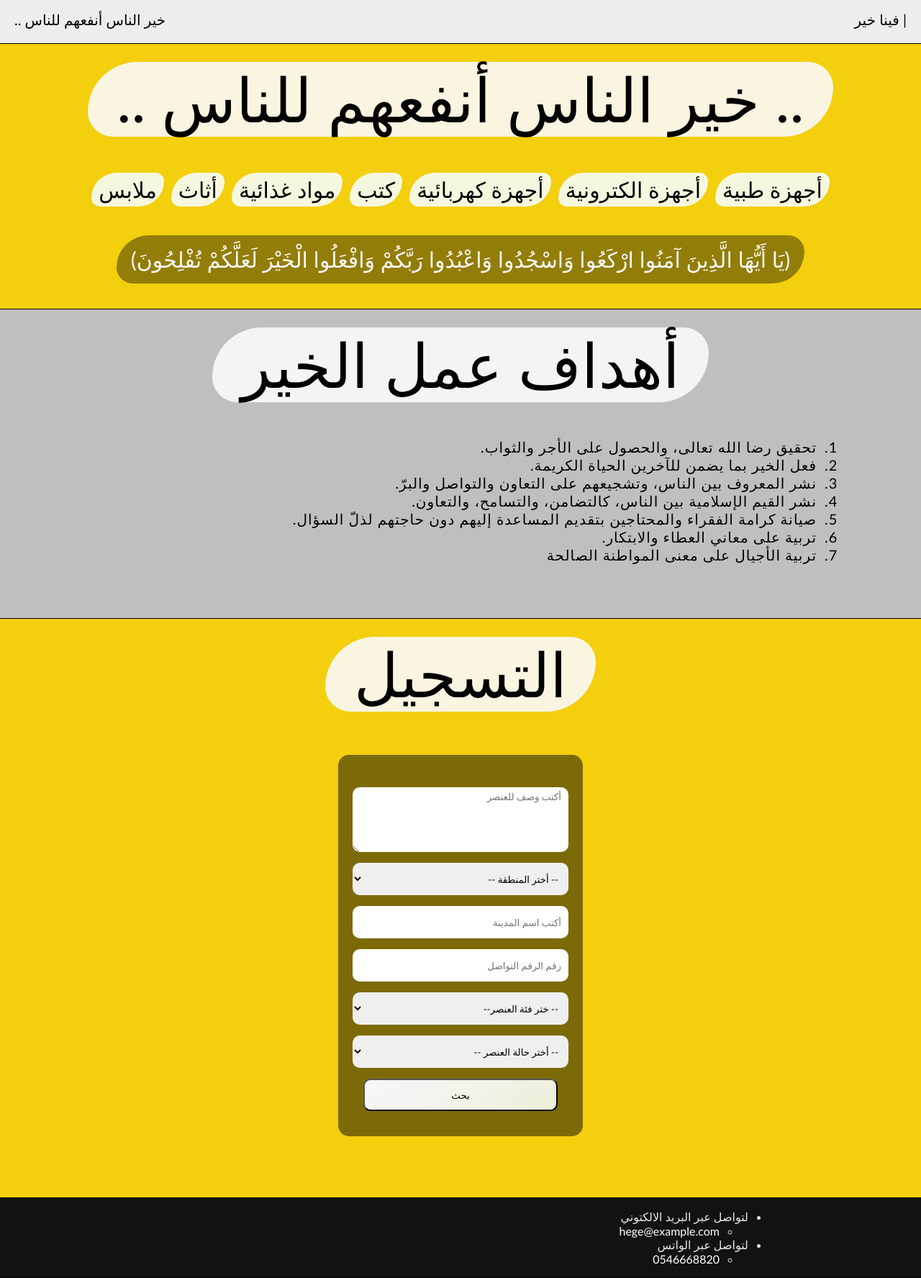
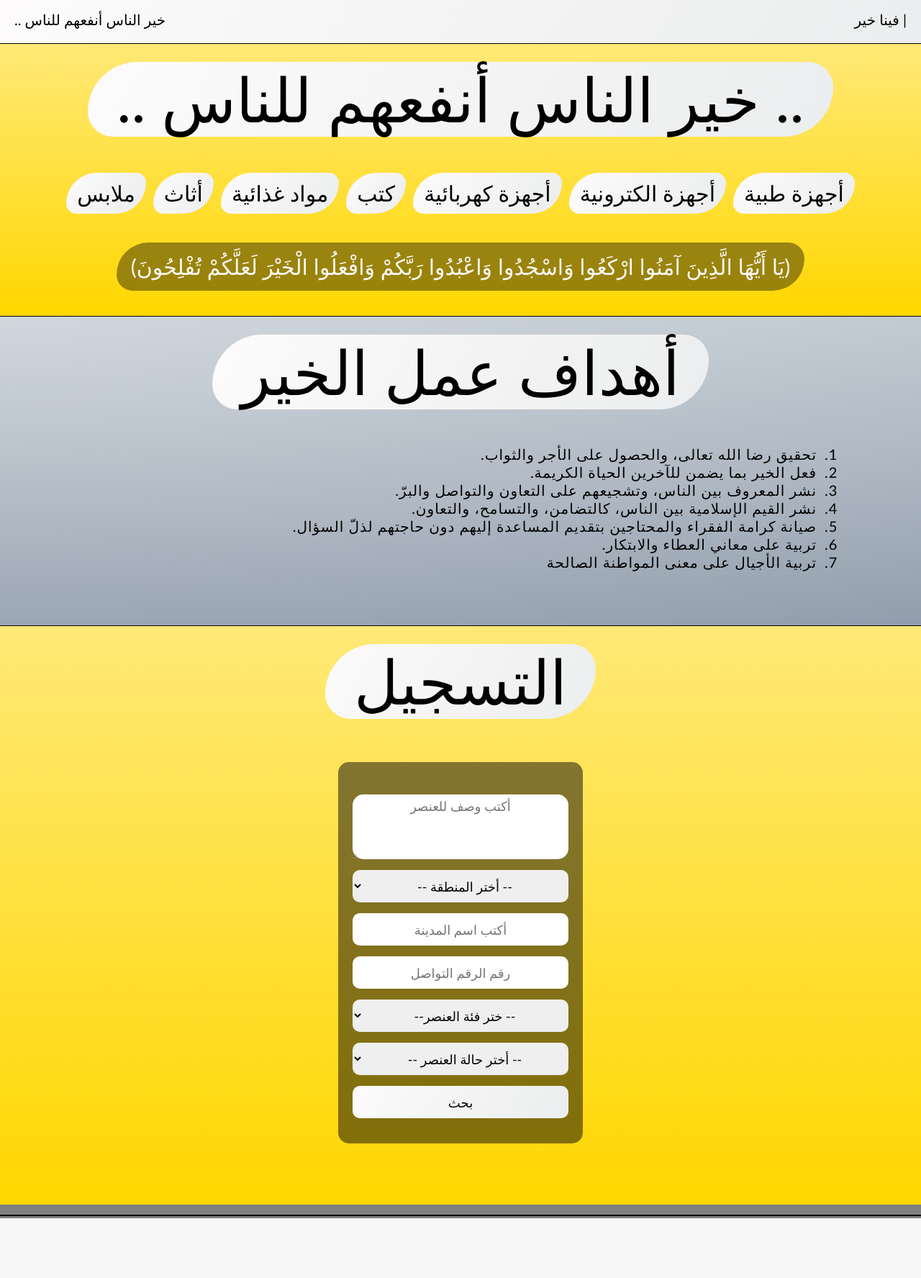
Before and after one commit to hus7sam/w, a PHP site: page / in a window 1280 px wide. Shown: the whole page at 72% size. After the commit the page ends 1693 px from the top, so only its background shows below. Run offline with PHP 8.4, Linux system fonts and the light colour scheme.

Commit message:
done box sreach 1

```diff
--- a/index.php
+++ b/index.php
@@ -64,8 +64,7 @@ if(isset($_POST["itemDesc"])){
 </div>
 
 <div class="head">
-<h1>  .. خير الناس أنفعهم للناس ..
-    </h1>
+<h1>  .. خير الناس أنفعهم للناس ..  </h1>
 
     <a href="dispaly.php">أجهزة طبية </a>
     <a href="index.php"> أجهزة الكترونية</a>
@@ -79,7 +78,9 @@ if(isset($_POST["itemDesc"])){
     <h2>(يَا أَيُّهَا الَّذِينَ آمَنُوا ارْكَعُوا وَاسْجُدُوا وَاعْبُدُوا رَبَّكُمْ وَافْعَلُوا الْخَيْرَ لَعَلَّكُمْ تُفْلِحُونَ) </h2>
 </div>
 
-<div class="head" style="background-color: #c1bebe;">
+<div class="head" style="background-color: #c1bebe;
+background: linear-gradient(-180deg, #BCC5CE 0%, #929EAD 98%), radial-gradient(at top left, rgba(255,255,255,0.30) 0%, rgba(0,0,0,0.30) 100%);
+ background-blend-mode: screen;">
 <h1>  أهداف عمل الخير</h1>
     <ol>
         <li>تحقيق رضا الله تعالى، والحصول على الأجر والثواب.</li>
@@ -113,6 +114,7 @@ if(isset($_POST["itemDesc"])){
                 <option value="الجوف">الجوف</option>
                 <option value="الشرقية">الشرقية</option>
             </select>
+
             <input    class="input_form_insert" type="text" name="city"          placeholder="أكتب اسم المدينة">
             <input    class="input_form_insert" type="text" name="city"          placeholder="رقم الرقم التواصل">
 
@@ -142,23 +144,22 @@ if(isset($_POST["itemDesc"])){
 </div>
 
 <footer>
-    <ul>
-
-        <li> لتواصل عبر البريد الالكتوني
-            <ul>
-                <li><a href="mailto:hege@example.com">hege@example.com</a></li>
-            </ul>
-        </li>
-
-        <li>  لتواصل عبر الواتس
-            <ul>
-                <li><a href="https://wa.me/+996546668820">    0546668820  </a></li>
-            </ul>
-        </li>
-
-    </ul>
-
-<h3> جميع الحقوق محفوظة </h3>
+<!--    <ul>-->
+<!--        <li> لتواصل عبر البريد الالكتوني-->
+<!--            <ul>-->
+<!--                <li><a href="mailto:hege@example.com">hege@example.com</a></li>-->
+<!--            </ul>-->
+<!--        </li>-->
+<!---->
+<!--        <li>  لتواصل عبر الواتس-->
+<!--            <ul>-->
+<!--                <li><a href="https://wa.me/+996546668820">    0546668820  </a></li>-->
+<!--            </ul>-->
+<!--        </li>-->
+<!---->
+<!--    </ul>-->
+<!---->
+<!--<h3> جميع الحقوق محفوظة </h3>-->
 
 
 </footer>
--- a/style.css
+++ b/style.css
@@ -21,7 +21,7 @@ body
 { /* start mune */
     animation-delay: 2400ms;
     background-color: #eeeded;
-    width: 100%;
+    background-image: linear-gradient(120deg, #fdfbfb 0%, #ebedee 100%);    width: 100%;
     margin: auto auto ;
     padding: 0 20px;
     height: 60px;
@@ -58,7 +58,8 @@ body
 .head
 {     /* start header */
     display: block;
-    background-color: rgba(255, 215, 0, 0.9);
+    background-image: linear-gradient(120deg, #ffd700 85%,#fffefc 10%, gold 100%);
+    background-image: linear-gradient(to top, #FFD700 0%, #ffe977 100%);
     color: #f5f1f3;
     width: 100%;
     height: fit-content;
@@ -97,17 +98,7 @@ body
 }
 
 
-/*textarea {*/
 
-/*    width: 100%;*/
-/*    height: 100px;*/
-/*    padding: 12px 20px;*/
-/*    box-sizing: border-box;*/
-/*    border: 2px solid #ccc;*/
-/*    border-radius: 4px;*/
-/*    background-color: #f8f8f8;*/
-/*    resize: none;*/
-/*}*/
 
 .head h1
 {
@@ -117,7 +108,7 @@ body
     width: -moz-fit-content;
     display: block;
     color: black;
-    background-color: rgba(250, 250, 248, 0.9);
+    background-image: linear-gradient(120deg, #fdfbfb 0%, #ebedee 100%);
     text-align: center;
     margin: auto auto ;
     padding: 0 40px ;
@@ -147,10 +138,10 @@ body
     display: inline-block;
     text-decoration: none;
     color: black;
-    background-color: rgba(247, 252, 247, 0.9);
+    background-image: linear-gradient(120deg, #fdfbfb 0%, #ebedee 100%);
     text-align: center;
     margin: 50px 3px 0 ;
-    padding: 5px 10px;
+    padding: 10px 15px;
     /*border: 1px dashed #0a0a0a;*/
     border-radius: 3pc 1pc;
     font-size: 30px;
@@ -160,8 +151,8 @@ body
 .head a:hover
 {
     color: white;
-    background-color: rgba(14, 13, 13, 0.9);
-}
+    background: linear-gradient(-180deg, #BCC5CE 0%, #929EAD 98%), radial-gradient(at top left, rgba(255,255,255,0.30) 0%, rgba(0,0,0,0.30) 100%);
+    background-blend-mode: screen;}
 
 .head  ol
 {
@@ -309,8 +300,8 @@ footer a
 
 .grid-item:hover
 {
-    background-image: linear-gradient(120deg, #89f7fe 0%, #66a6ff 100%);
-    color: black;
+    background: linear-gradient(-180deg, #BCC5CE 0%, #929EAD 98%), radial-gradient(at top left, rgba(255,255,255,0.30) 0%, rgba(0,0,0,0.30) 100%);
+    background-blend-mode: screen;    color: black;
 }
 
 .grid-item p{
@@ -364,8 +355,6 @@ footer a
     vertical-align: top;
 }
 
-
-
 .list_insert
 {
     display: block;
@@ -375,8 +364,19 @@ footer a
     width: 300px;
     border-radius: 10px;
     border-width: 0px;
+    font-family: calibri;
+    text-align: center;
+    font-size: 18px;
 
 }
+
+.list_insert:hover {
+    background-image: linear-gradient(to left, #BDBBBE 0%, #9D9EA3 100%), radial-gradient(88% 271%, rgba(255, 255, 255, 0.25) 0%, rgba(254, 254, 254, 0.25) 1%, rgba(0, 0, 0, 0.25) 100%), radial-gradient(50% 100%, rgba(255, 255, 255, 0.30) 0%, rgba(0, 0, 0, 0.30) 100%);
+    background-blend-mode: normal, lighten, soft-light;
+    color: black;
+}
+
+
 
 input[type=text].input_form_insert
 {
@@ -387,6 +387,14 @@ input[type=text].input_form_insert
     width: 300px;
     border-radius: 10px;
     border-width: 0px;
+    font-family: calibri;
+    text-align: center;
+    font-size: 18px;
+}
+
+input[type=text].input_form_insert:hover {
+    background-image: linear-gradient(to left, #BDBBBE 0%, #9D9EA3 100%), radial-gradient(88% 271%, rgba(255, 255, 255, 0.25) 0%, rgba(254, 254, 254, 0.25) 1%, rgba(0, 0, 0, 0.25) 100%), radial-gradient(50% 100%, rgba(255, 255, 255, 0.30) 0%, rgba(0, 0, 0, 0.30) 100%);
+    background-blend-mode: normal, lighten, soft-light;    color: snow;
 }
 
 
@@ -401,60 +409,64 @@ input[type=text].input_form_insert
     max-width: 300px;
     border-radius: 10px;
     border-width: 0px;
+    text-align: center;
+    font-size: 18px;
+    border-radius: 15px;
+}
+
+.textarea_form_insert:hover {
+    background-image: linear-gradient(to left, #BDBBBE 0%, #9D9EA3 100%), radial-gradient(88% 271%, rgba(255, 255, 255, 0.25) 0%, rgba(254, 254, 254, 0.25) 1%, rgba(0, 0, 0, 0.25) 100%), radial-gradient(50% 100%, rgba(255, 255, 255, 0.30) 0%, rgba(0, 0, 0, 0.30) 100%);
+    background-blend-mode: normal, lighten, soft-light;    color: snow;
 }
 
 .box_sreach
 {
     margin: 15px auto ;
-    padding: 10px 5px;
+    padding: 10px 15px;
     width: fit-content;
+    width: -moz-fit-content;
     height: fit-content;
     /*background-image: linear-gradient( 135deg, #ABDCFF 10%, #0396FF 100%);*/
     background-color: rgba(7, 7, 7, 0.5);
     color: snow;
+    font-family: calibri;
     text-align: center;
+    font-size: 15px;
     border-radius: 15px;
 }
 
 .list_sreach
 {
-    width: 90%;
+    display: block;
+    width:300px;
     height: 45px ;
-    width: -moz-fit-content;
-    margin: 10px auto;
+    margin: 15px auto;
     padding: 5px 10px;
     border-radius: 10px;
-    background-color: rgba(252, 249, 249, 0.8);
+    background-image: linear-gradient(120deg, #fdfbfb 0%, #ebedee 100%);
+    font-family: calibri;
     text-align: center;
-    /*font-family: Arial;*/
-    grid-template-columns: auto auto auto auto;
-
+    font-size: 15px;
 }
 
-
-
-.btn_submit_sreach {
-    background-image: linear-gradient(135deg, #f5f7fa 0%, #e3e0a2 100%);
-}
 .btn_submit_sreach {
     margin: 5px auto;
     padding: 5px 10px;
     height: 45px ;
-    width: 90%;
-    text-align: center;
-    transition: 0.1s;
-    background-size: 300% auto;
+    width: 300px;
+    background-image: linear-gradient(120deg, #fdfbfb 0%, #ebedee 100%);
     color: black;
-    /*box-shadow: 0 0 20px #eee;*/
     border-radius: 10px;
     display: block;
     font-family: calibri;
+    text-align: center;
+    font-size: 18px;
+    border-width: 0px;
 }
 
 .btn_submit_sreach:hover {
-    background-position: right center; /* change the direction of the change here */
-    color: black;
-    text-decoration: none;
+    background: linear-gradient(-180deg, #BCC5CE 0%, #929EAD 98%), radial-gradient(at top left, rgba(255,255,255,0.30) 0%, rgba(0,0,0,0.30) 100%);
+    background-blend-mode: screen;    color: snow;
 }
 
 .diHead
```
